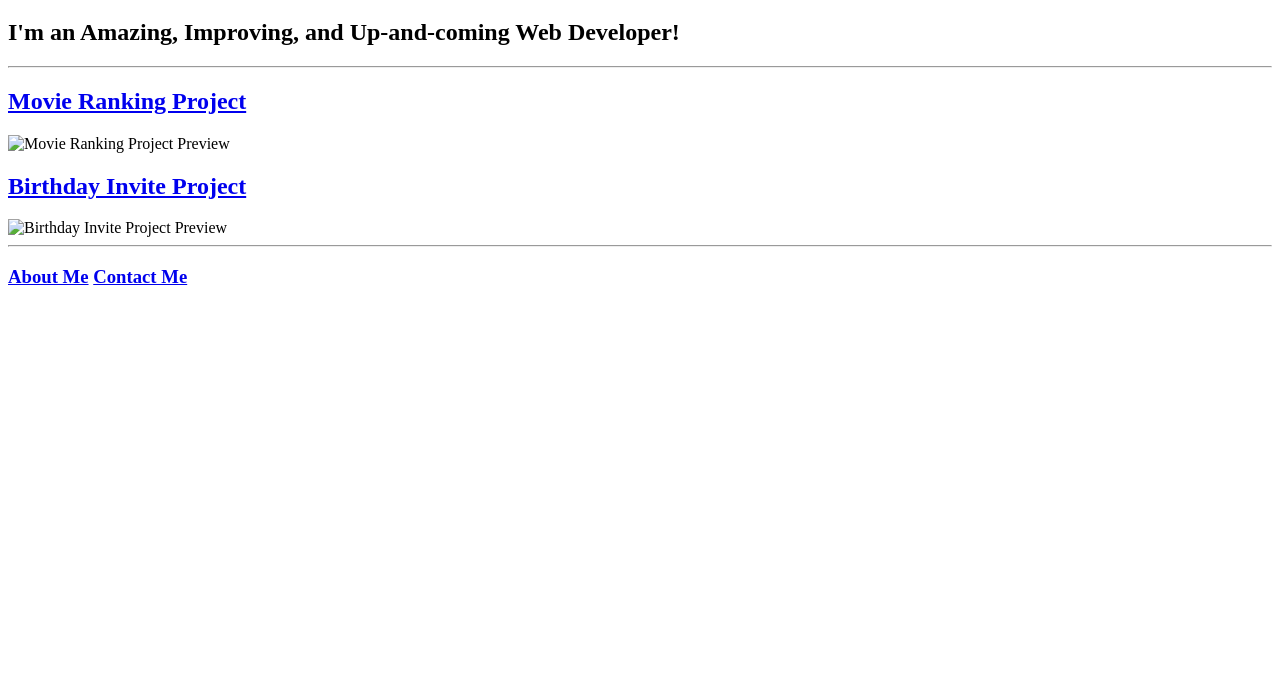
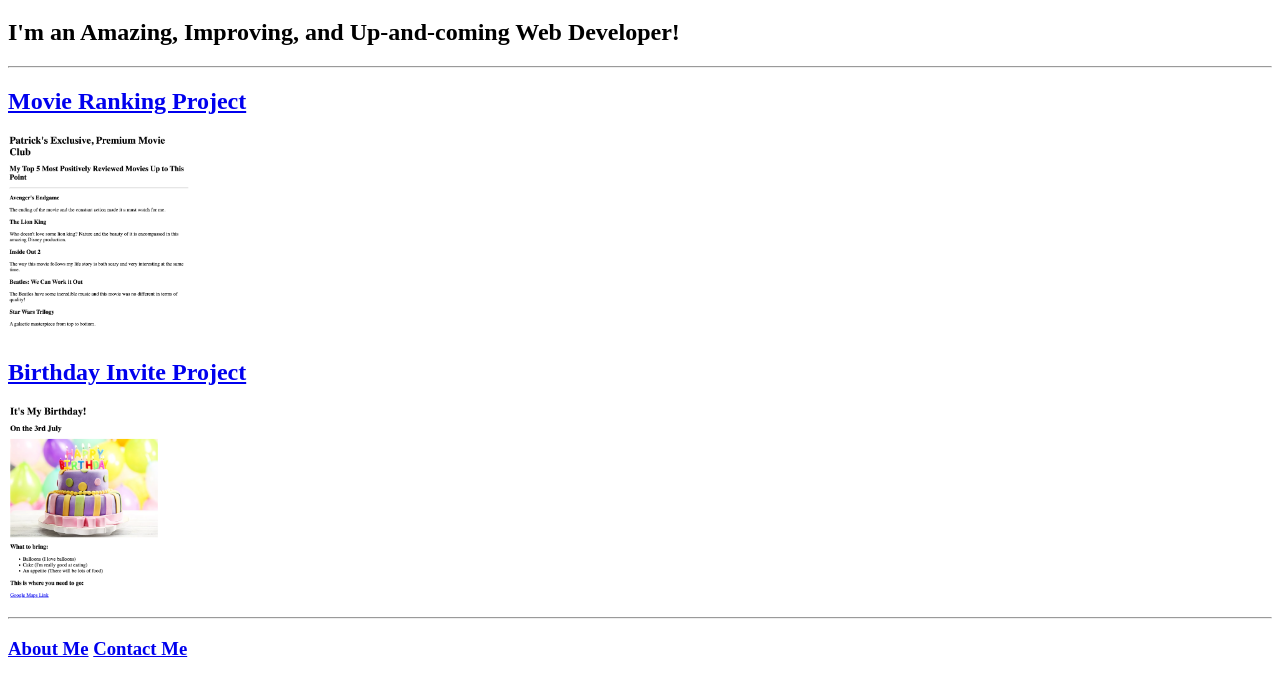
Before and after one commit to PandaNovaa/html-portfolio, a plain HTML site: page index.html in a window 1280 px wide. Shown: the part 61-754 px from the top of the page. Drawn offline with Linux system fonts and the light colour scheme.

Commit message:
Update index.html

```diff
--- a/index.html
+++ b/index.html
@@ -10,9 +10,9 @@
     <h2>I'm an Amazing, Improving, and Up-and-coming Web Developer!</h2>
     <hr>
     <h2><a href="./public/movie-ranking.html">Movie Ranking Project</a></h2>
-    <img src="./assets/images/Screenshot 2025-06-21 at 8.07.59 PM.png" alt="Movie Ranking Project Preview" height="200" />
+    <img src="./assets/images/movie_ranking_preview.png" alt="Movie Ranking Project Preview" height="200" />
     <h2><a href="./public/birthday-invite.html">Birthday Invite Project</a></h2>
-    <img src="./assets/images/Screenshot 2025-06-21 at 8.07.20 PM.png" alt="Birthday Invite Project Preview" height="200" />
+    <img src="./assets/images/birthday_invite_preview.png" alt="Birthday Invite Project Preview" height="200" />
     <hr>
     <h3><a href="./public/about.html">About Me</a> <a href="./public/contact.html">Contact Me</a></h3>
 </body>
```
